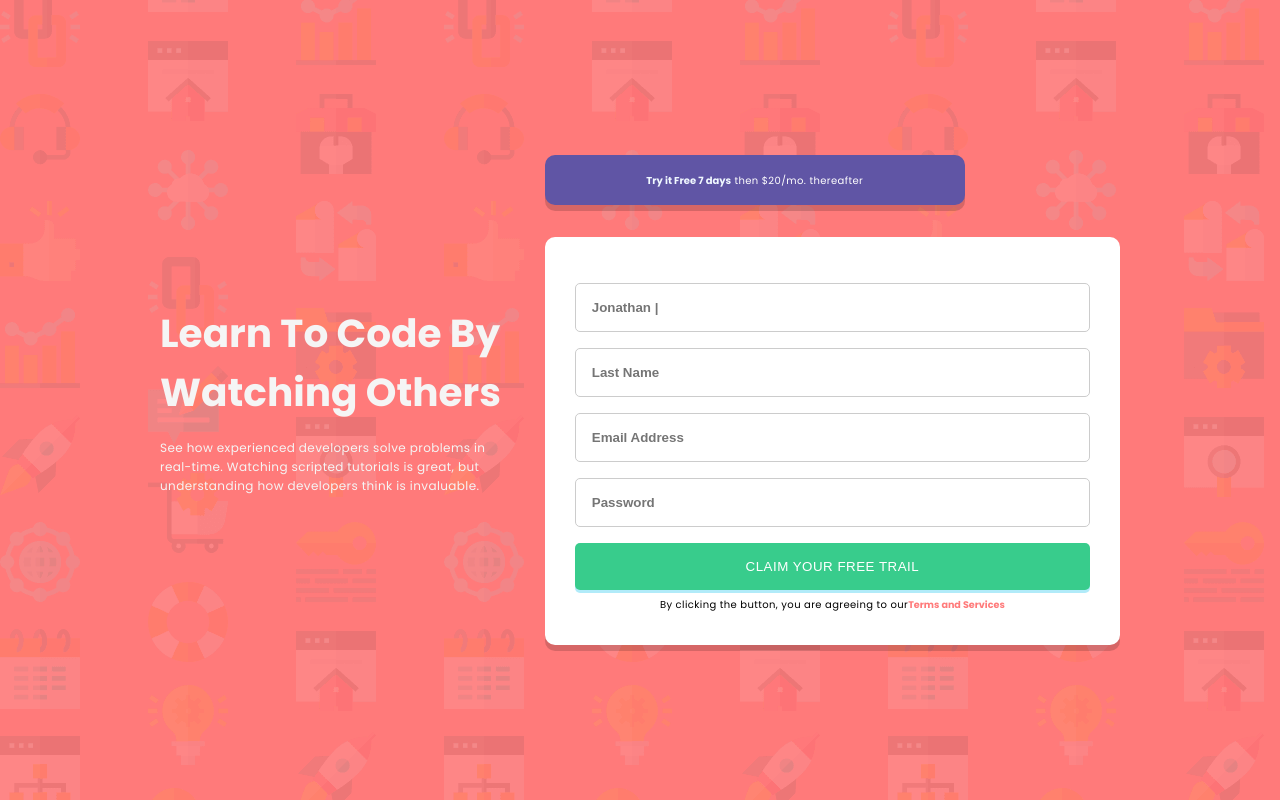
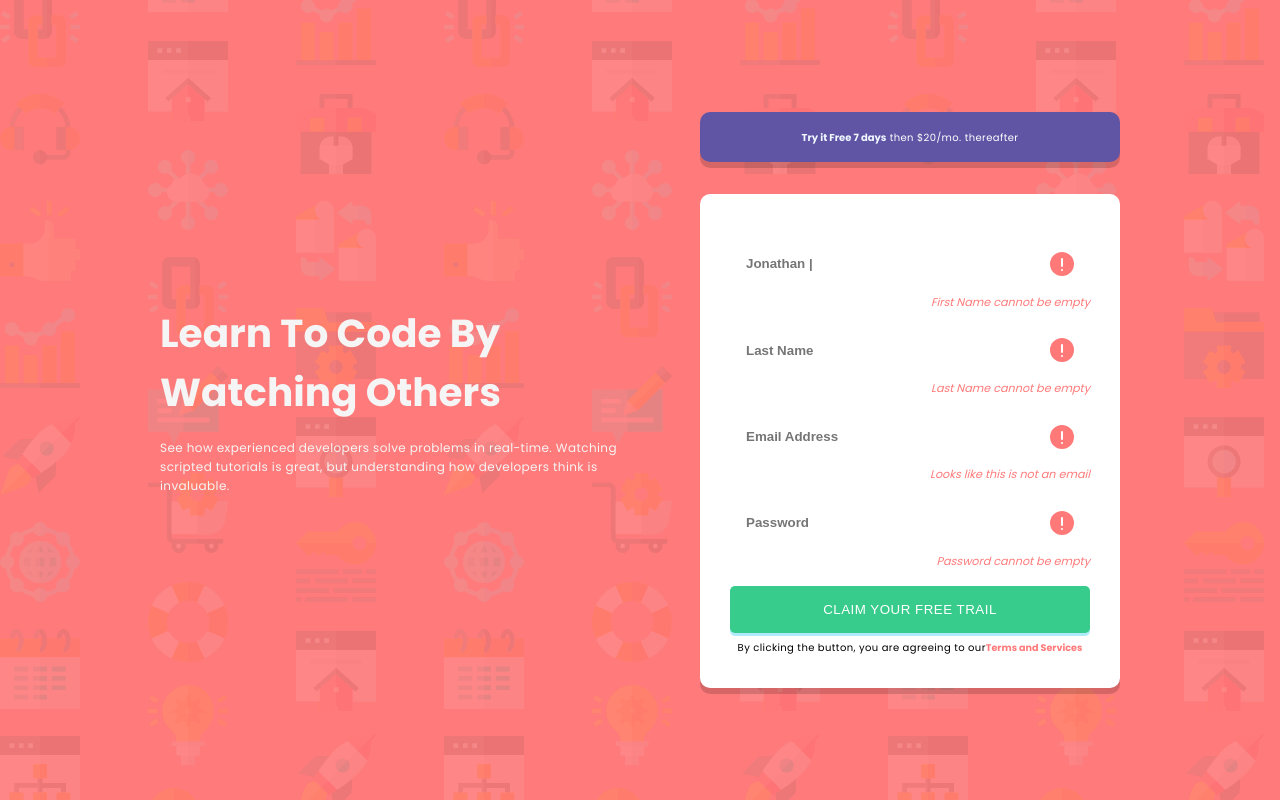
Before and after one commit to Reylwane/Responsible, a plain HTML site: page index.html in a window 1280 px wide. Drawn offline with Linux system fonts and the light colour scheme.

Commit message:
Update index.html

```diff
--- a/index.html
+++ b/index.html
@@ -27,13 +27,18 @@
             </div>
 
             <form>
-                <input type="text" placeholder="Jonathan |" name="fname">
+                <input type="text" placeholder="Jonathan |" name="fname" required>
+                <div class="error" data-error="First Name cannot be empty"></div>
 
-                <input type="text" placeholder="Last Name" name="lname">
+                <input type="text" placeholder="Last Name" name="lname" required>
+                <div class="error" data-error="Last Name cannot be empty"></div>
 
-                <input type="text" placeholder="Email Address" name="email">
+                <input type="email" placeholder="Email Address" name="email" required>
+                 <div class="error" data-error="Looks like this is not an email"></div>
 
-                    <input type="text" placeholder="Password" name="pss">
+                    <input type="password" placeholder="Password" name="pss" required>
+                <div class="error" data-error="Password cannot be empty"></div>
+
                     <input type="button" value="CLAIM YOUR FREE TRAIL">
 
                 <p><small>By clicking the button, you are agreeing to our</small><strong>Terms and Services</strong>
```
